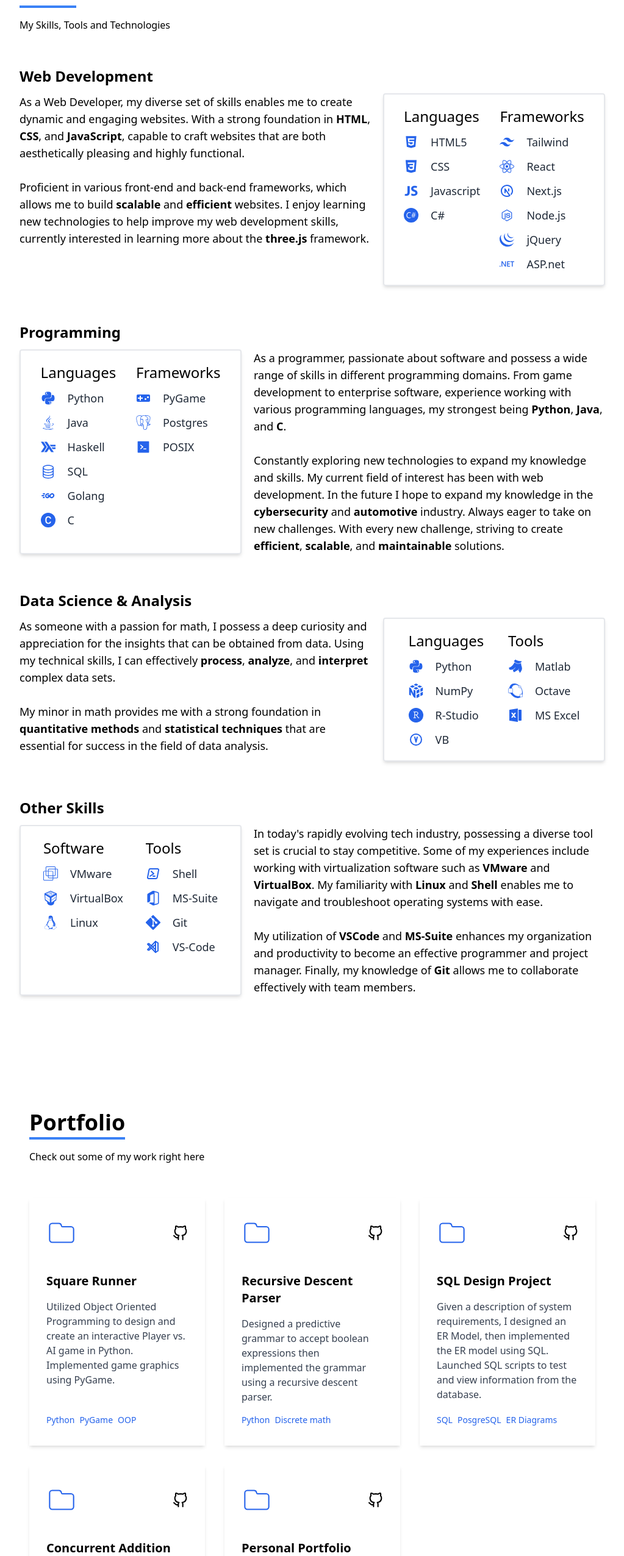
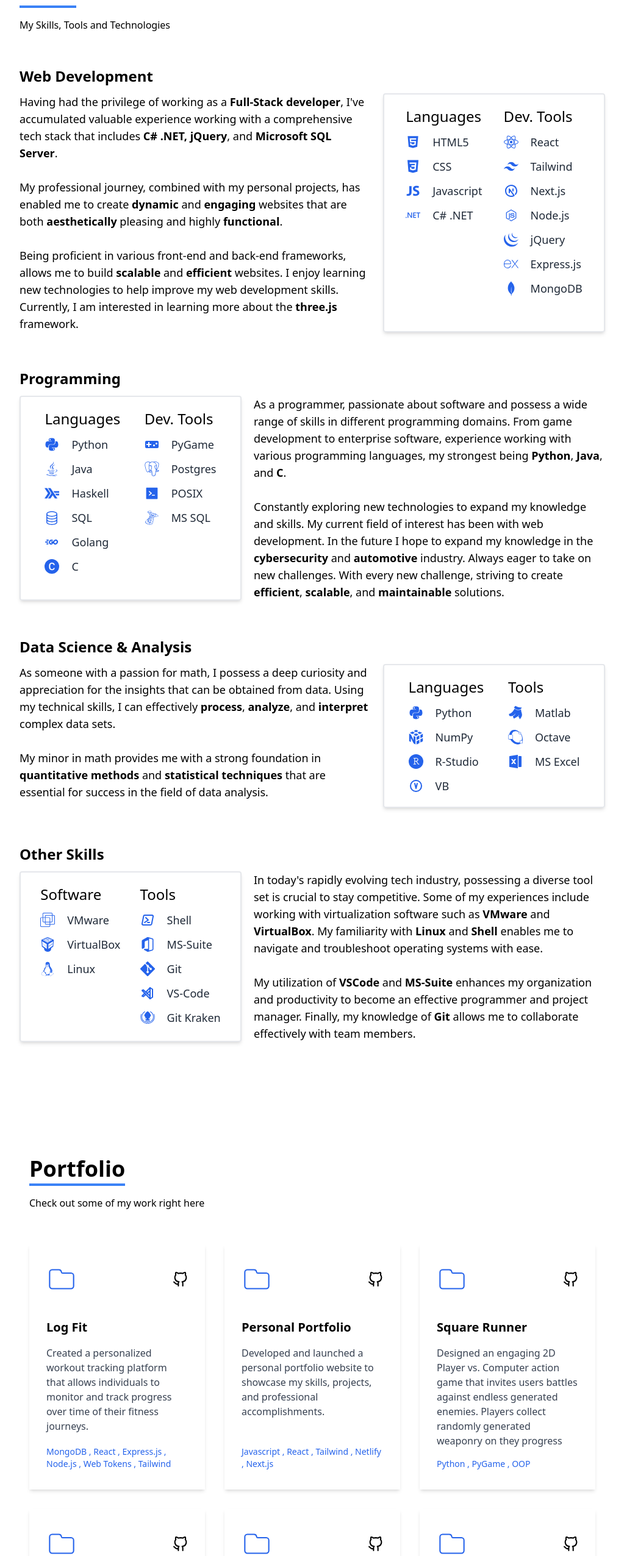
Before and after one commit to ivanebos/personal_portfolio, a Next.js app: page / in a window 1280 px wide. Shown: the part 874-3426 px from the top of the page at 61% size, without its empty margins (128-1151 px from the left). Built offline with nearby package versions, Linux system fonts and the light colour scheme.

Commit message:
New Updatesgit add .

```diff
--- a/pages/Portfolio.jsx
+++ b/pages/Portfolio.jsx
@@ -6,46 +6,64 @@ const Portfolio = () => {
   const portfolios = [
     {
       id: 1,
+      link: "https://github.com/ivanebos/fit-app",
+      title: "Log Fit",
+      description:
+        "Created a personalized workout tracking platform that allows individuals to monitor and track progress over time of their fitness journeys. ",
+      tech: [
+        "MongoDB",
+        "React",
+        "Express.js",
+        "Node.js",
+        "Web Tokens",
+        "Tailwind",
+      ],
+    },
+    {
+      id: 2,
+      link: "https://github.com/ivanebos/personal_portfolio",
+      title: "Personal Portfolio",
+      description:
+        "Developed and launched a personal portfolio website to showcase my skills, projects, and professional accomplishments.",
+      tech: ["Javascript", "React", "Tailwind", "Netlify", "Next.js"],
+    },
+    {
+      id: 3,
       link: "https://github.com/ivanebos/SquareRunner",
       title: "Square Runner",
       description:
-        "Utilized Object Oriented Programming to design and create an interactive Player vs. AI game in Python. Implemented game graphics using PyGame.",
-
+        "Designed an engaging 2D Player vs. Computer action game that invites users battles against endless generated enemies. Players collect randomly generated weaponry on they progress",
       tech: ["Python", "PyGame", "OOP"],
     },
     {
-      id: 2,
-      link: "https://github.com/ivanebos",
+      id: 4,
+      link: "https://github.com/ivanebos/RecursiveDescentParser",
       title: "Recursive Descent Parser",
       description:
-        "Designed a predictive grammar to accept boolean expressions then implemented the grammar using a recursive descent parser.",
-      tech: ["Python", "Discrete math"],
+        "Engineered a predictive grammar capable of processing boolean expressions, followed by the implementation of a recusive descent parser for this grammer.",
+      tech: ["Python", "Backus–Naur form"],
     },
     {
-      id: 3,
-      link: "https://github.com/ivanebos",
+      id: 5,
+      link: "https://github.com/ivanebos/SQLDesignProject",
       title: "SQL Design Project",
       description:
-        "Given a description of system requirements, I designed an ER Model, then implemented the ER model using SQL. Launched SQL scripts to test and view information from the database.",
+        "Given a description of system requirements, I designed an ER Model, then implemented the ER model using SQL. Launched SQL scripts to validate and query information from the database.",
       tech: ["SQL", "PosgreSQL", "ER Diagrams"],
     },
     {
-      id: 4,
-      link: "https://github.com/ivanebos",
+      id: 6,
+      link: "https://github.com/ivanebos/ConcurrentAddition",
       title: "Concurrent Addition",
       description:
-        "Created multi-threading programming to calculate the summation of an array of millions of numbers.",
+        "Created multi-threading programming to calculate the summation of an array containing millions of numbers.",
       tech: ["Golang", "C", "Multi-Threading"],
     },
-    {
-      id: 5,
-      link: "https://github.com/ivanebos",
-      title: "Personal Portfolio",
-      description:
-        "Developed and launched a personal portfolio website to showcase my skills, projects, and professional accomplishments.",
-      tech: ["Javascript", "React", "Tailwind", "Netlify"],
-    },
   ];
+
+  const handleButtonClick = (link) => {
+    window.open(link, "_blank");
+  };
 
   return (
     <section id="portfolio" className="px-10 md:px-20 lg:px-40 md:pt-24">
@@ -64,7 +82,11 @@ const Portfolio = () => {
           {portfolios.map(({ id, link, title, description, tech }) => (
             <div
               key={id}
-              className="px-7 py-8 dark:text-white shadow-md  flex flex-col justify-between  dark:shadow-blue-700 hover:shadow-2xl transition-all hover:scale-110"
+              className="px-7 py-8 dark:text-white shadow-md  dark:shadow-blue-700 hover:shadow-2xl transition-all hover:scale-110"
+            >
+              <button
+                className="text-left flex flex-col justify-between h-full"
+                onClick={() => handleButtonClick(link)}
               >
                 <div>
                   <div className="flex justify-between items-center pb-10 ">
@@ -73,7 +95,7 @@ const Portfolio = () => {
                     <a href={link}>
                       <FiGithub
                         size={25}
-                      className="text-black hover:scale-110 dark:text-white"
+                        className="text-black hover:scale-125 dark:text-white transition-all"
                       />
                     </a>
                   </div>
@@ -85,13 +107,15 @@ const Portfolio = () => {
                   </p>
                 </div>
 
-              <div className="flex flex-wrap gap-2 text-sm text-blue-600">
-                {tech.map((skill, index) => (
+                <div className=" text-sm text-blue-600 ">
+                  {/*tech.map((skill, index) => (
                     <div key={index} className={" whitespace-nowrap"}>
                       {skill}
                     </div>
-                ))}
+               ))*/}
+                  {tech.join(" , ")}
                 </div>
+              </button>
             </div>
           ))}
         </div>
--- a/pages/Skills.jsx
+++ b/pages/Skills.jsx
@@ -10,7 +10,7 @@ import {
 } from "react-icons/ai";
 import { BsDatabase, BsFillCCircleFill, BsGit } from "react-icons/bs";
 import { DiNodejsSmall, DiLinux } from "react-icons/di";
-import { FaReact, FaPython, FaJava } from "react-icons/fa";
+import { FaReact, FaPython, FaJava, FaGitkraken } from "react-icons/fa";
 import { GiProcessor, GiCape } from "react-icons/gi";
 import { GrVmware } from "react-icons/gr";
 import { IoLogoJavascript, IoLogoCss3 } from "react-icons/io";
@@ -29,6 +29,9 @@ import {
   SiNumpy,
   SiVirtualbox,
   SiJquery,
+  SiExpress,
+  SiMongodb,
+  SiMicrosoftsqlserver,
 } from "react-icons/si";
 import {
   TbBrandNextjs,
@@ -55,19 +58,28 @@ export default function SkillsScreen() {
       title: "Web \n Development",
       discription: (
         <p className="text-lg">
-          As a Web Developer, my diverse set of skills enables me to create
-          dynamic and engaging websites. With a strong foundation in{" "}
-          <b className="dark:text-gray-200">HTML</b>,{" "}
-          <b className="dark:text-gray-200">CSS</b>, and{" "}
-          <b className="dark:text-gray-200">JavaScript</b>, capable to craft
-          websites that are both aesthetically pleasing and highly functional.
+          Having had the privilege of working as a{" "}
+          <b className="dark:text-gray-200">Full-Stack developer</b>, I've
+          accumulated valuable experience working with a comprehensive tech
+          stack that includes{" "}
+          <b className="dark:text-gray-200">C# .NET, jQuery</b>, and{" "}
+          <b className="dark:text-gray-200">Microsoft SQL Server</b>
+          .
           <br />
           <br />
-          Proficient in various front-end and back-end frameworks, which allows
+          My professional journey, combined with my personal projects, has
+          enabled me to create <b className="dark:text-gray-200">
+            dynamic
+          </b> and <b className="dark:text-gray-200">engaging</b> websites that
+          are both <b className="dark:text-gray-200">aesthetically</b> pleasing
+          and highly <b className="dark:text-gray-200">functional</b>.
+          <br />
+          <br />
+          Being proficient in various front-end and back-end frameworks, allows
           me to build <b className="dark:text-gray-200">scalable</b> and{" "}
           <b className="dark:text-gray-200">efficient</b> websites. I enjoy
-          learning new technologies to help improve my web development skills,
-          currently interested in learning more about the{" "}
+          learning new technologies to help improve my web development skills.
+          Currently, I am interested in learning more about the{" "}
           <b className="dark:text-gray-200">three.js</b> framework.
         </p>
       ),
@@ -79,21 +91,21 @@ export default function SkillsScreen() {
 
       format: false,
       title1: "Languages",
-      title2: "Frameworks",
+      title2: "Dev. Tools",
       list1: [
         [<AiFillHtml5 />, "HTML5"],
         [<IoLogoCss3 />, "CSS"],
         [<IoLogoJavascript />, "Javascript"],
-        [<SiCsharp />, "C#"],
+        [<SiDotnet />, "C# .NET"],
       ],
       list2: [
+        [<FaReact />, "React"],
         [<SiTailwindcss />, "Tailwind"],
-
-        [<FaReact />, "React"],
         [<TbBrandNextjs />, "Next.js"],
         [<DiNodejsSmall />, "Node.js"],
         [<SiJquery />, "jQuery"],
-        [<SiDotnet />, "ASP.net"],
+        [<SiExpress />, "Express.js"],
+        [<SiMongodb />, "MongoDB"],
       ],
     },
     {
@@ -127,7 +139,7 @@ export default function SkillsScreen() {
       skillVar2: showSkill4,
       format: true,
       title1: "Languages",
-      title2: "Frameworks",
+      title2: "Dev. Tools",
       list1: [
         [<FaPython />, "Python"],
         [<FaJava />, "Java"],
@@ -140,6 +152,7 @@ export default function SkillsScreen() {
         [<MdVideogameAsset />, "PyGame"],
         [<SiPostgresql />, "Postgres"],
         [<AiFillCode />, "POSIX"],
+        [<SiMicrosoftsqlserver />, "MS SQL"],
       ],
     },
     {
@@ -220,6 +233,7 @@ export default function SkillsScreen() {
         [<SiMicrosoftoffice />, "MS-Suite"],
         [<BsGit />, "Git"],
         [<TbBrandVscode />, "VS-Code"],
+        [<FaGitkraken />, "Git Kraken"],
       ],
     },
   ];
@@ -236,7 +250,8 @@ export default function SkillsScreen() {
           </p>
         </div>
         {skills.map(
-          ({
+          (
+            {
               id,
               title,
               discription,
@@ -249,13 +264,14 @@ export default function SkillsScreen() {
               title2,
               list1,
               list2,
-          }) => (
-            <div className="">
+            },
+            index
+          ) => (
+            <div key={id}>
               <h2 className="text-2xl pb-3 font-semibold md:text-left text-center dark:text-white">
                 {title}
               </h2>
               <div
-                key={id}
                 className={
                   "mb-10 flex flex-col-reverse md:flex-row md:justify-between md:gap-5 pb-5 " +
                   (format ? "md:flex-row-reverse" : "")
--- a/pages/api/hello.ts
+++ /dev/null
@@ -1,13 +0,0 @@
-// Next.js API route support: https://nextjs.org/docs/api-routes/introduction
-import type { NextApiRequest, NextApiResponse } from 'next'
-
-type Data = {
-  name: string
-}
-
-export default function handler(
-  req: NextApiRequest,
-  res: NextApiResponse<Data>
-) {
-  res.status(200).json({ name: 'John Doe' })
-}
```
Also changed, not shown: 1 other file (tests, documents, lock files or other folders). Lines whose indentation alone changed are shown as unchanged.
